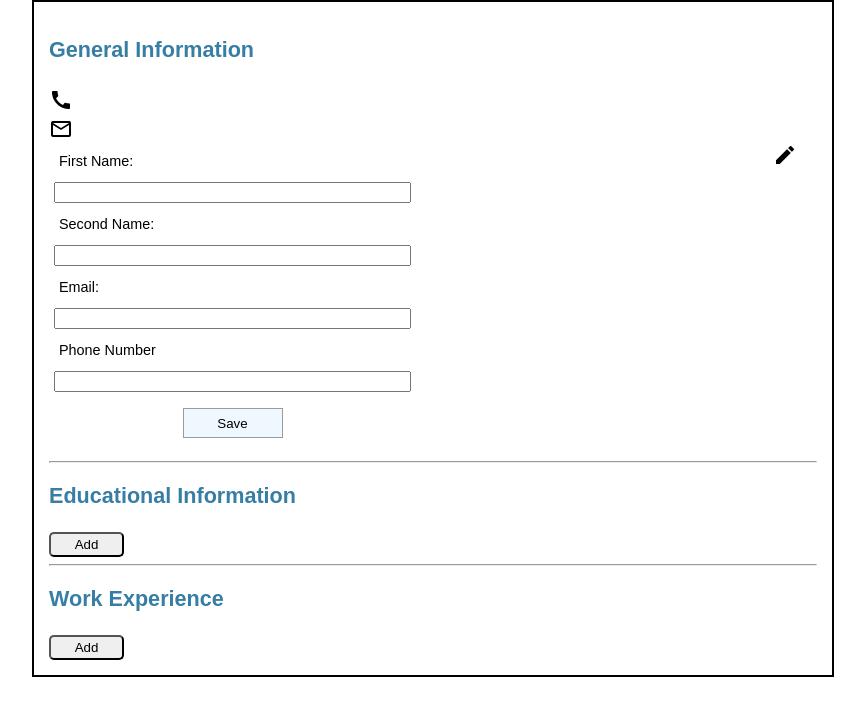
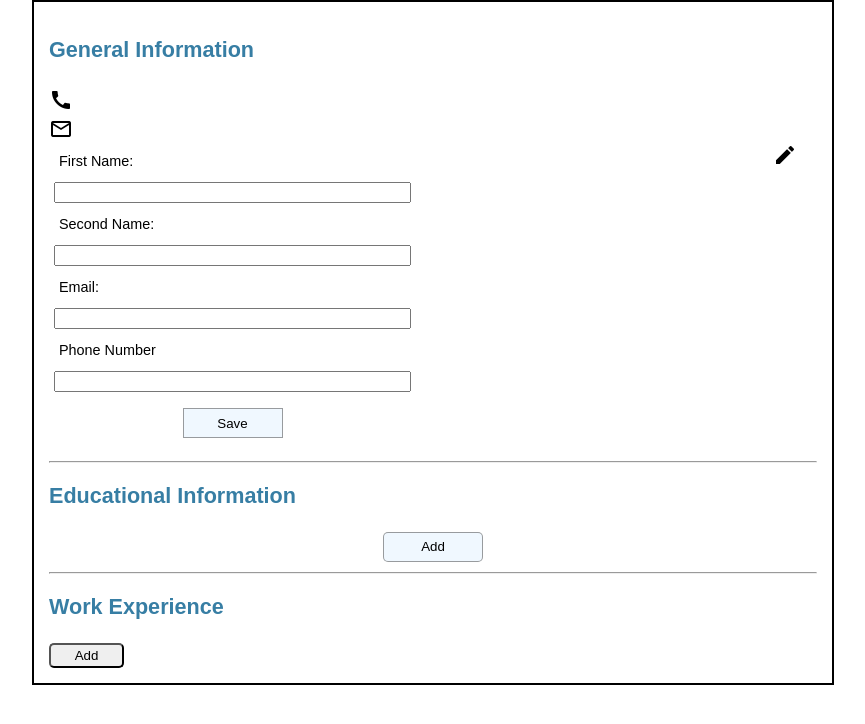
Before and after one commit to Ikram432k/cv-project, a React (Create React App) app: page / in a window 1280 px wide. Shown: the top 724 px of the page, without its empty margins (207-1072 px from the left). Built offline with nearby package versions, Linux system fonts and the light colour scheme.

Commit message:
src/Components/educationalInfo.js

```diff
--- a/src/Components/educationalInfo.js
+++ b/src/Components/educationalInfo.js
@@ -16,6 +16,7 @@ class Education extends Component{
           edited:true,
         };
     }
+
     handleChange=(e)=>{
       this.setState({
         info:{...this.state.info,
@@ -85,7 +86,7 @@ class Education extends Component{
               <button onClick={this.onSumbitForm} className='formBtn'>Save</button>
               {/* <button onClick={this.cancelForm}>Delete</button> */}
             </form>
-            <button onClick={this.openForm} className='addBtn'>Add</button>
+            <button onClick={this.openForm} className='addBtn formBtn'>Add</button>
           </div>
         )
     }
```
